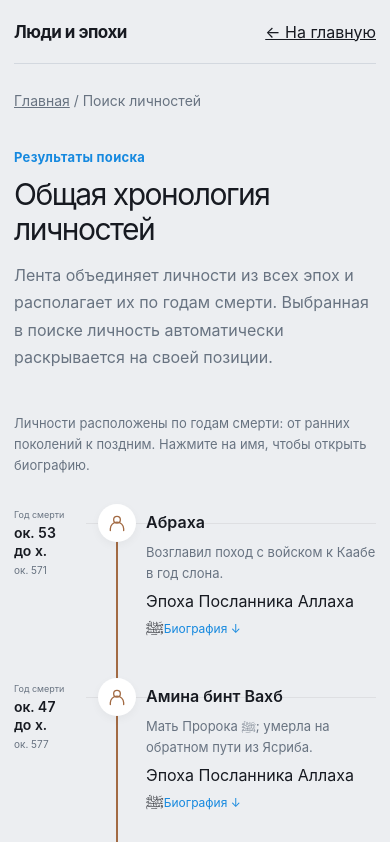
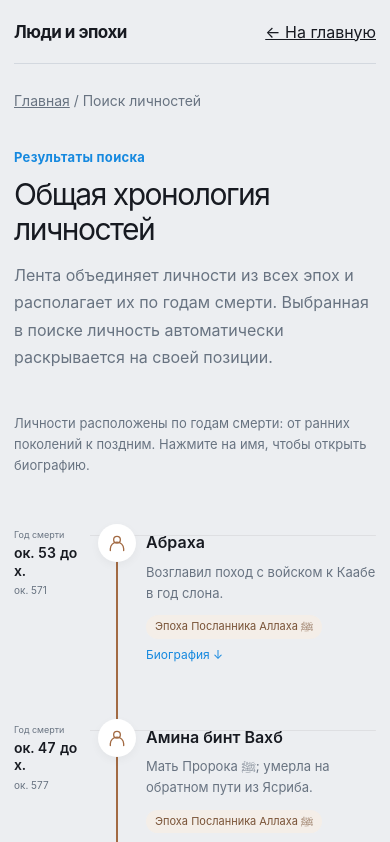
Before and after one commit to Nuruddin999/tarih, a Next.js app: page /search in a window 390 px wide. Shown: the top 842 px of the page. Built offline with nearby package versions, Linux system fonts and the light colour scheme.

Commit message:
Build a global vertical people timeline

```diff
--- a/src/app/globals.css
+++ b/src/app/globals.css
@@ -1372,6 +1372,23 @@ html:has(.event-person-dialog[open]) { overflow: hidden; }
 .search-results-intro .eyebrow { margin-bottom: 12px; }
 .search-results-intro h1 { font-size: clamp(30px, 5vw, 48px); letter-spacing: -1.5px; line-height: 1.15; }
 .search-results-intro > p:last-child { max-width: 680px; color: var(--muted); line-height: 1.7; }
+.global-people-timeline { --rail-color: #a26a43; max-width: 960px; margin: 0 auto 48px; }
+.global-people-timeline .epoch-timeline__list { padding-block: 12px; }
+.global-people-timeline .epoch-timeline__row { scroll-margin-block: 28px; padding-block: 8px; border-radius: 12px; transition: background .2s, box-shadow .2s; }
+.global-people-timeline .epoch-timeline__row.is-focused { background: #fff; box-shadow: 0 0 0 2px #a26a43, 0 8px 24px rgba(38,31,25,.08); }
+.global-people-timeline .epoch-timeline__row::before { left: 0; right: 12px; border-radius: 2px; }
+.global-people-timeline .epoch-timeline__entry::before { top: 24px; bottom: -24px; }
+.global-people-timeline .epoch-timeline__icon { color: #a26a43; }
+.global-people-timeline__era { display: inline-flex; margin-top: 4px; padding: 4px 9px; border-radius: 999px; background: #f4eee8; color: #795337; font-size: 11px; line-height: 1.4; }
+.global-people-timeline .epoch-timeline__person[open] .epoch-timeline__more span { transform: rotate(180deg); }
+@media (max-width: 640px) {
+  .global-people-timeline .epoch-timeline__row { grid-template-columns: 84px minmax(0, 1fr); }
+  .global-people-timeline .epoch-timeline__row::before { right: 0; }
+  .global-people-timeline .epoch-timeline__date { padding-right: 8px; }
+  .global-people-timeline .epoch-timeline__entry { padding-left: 48px; }
+  .global-people-timeline .epoch-timeline__entry::before { left: 18px; }
+  .global-people-timeline .epoch-timeline__icon { left: 0; }
+}
 .all-people-period { position: relative; margin: 10px 0 36px; padding: 0 0 12px 24px; border-left: 2px solid var(--border); }
 .all-people-period__heading { position: relative; margin: 0 0 20px; }
 .all-people-period__heading::before { position: absolute; top: 6px; left: -32px; width: 14px; height: 14px; border: 3px solid var(--background); border-radius: 50%; background: var(--accent); content: ""; }
```
